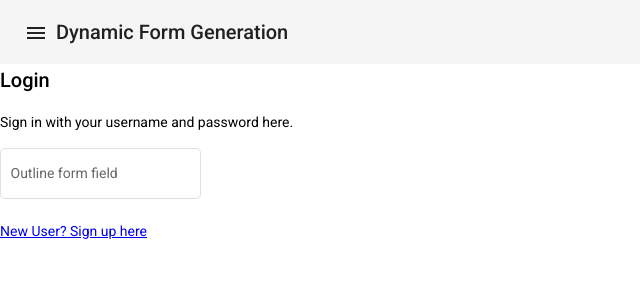
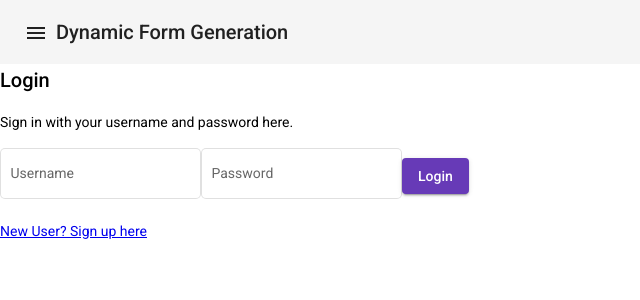
Before and after one commit to magz99/dynamic-form-generation, an Angular app: page /login in a window 1280 px wide. Shown: the top 300 px of the page, without its empty margins (0-640 px from the left). Built offline with nearby package versions, Linux system fonts and the light colour scheme.

Commit message:
Feature: Updates login, adds some styling

```diff
--- a/src/app/app.component.html
+++ b/src/app/app.component.html
@@ -9,7 +9,7 @@
     </button>
     <span>Dynamic Form Generation</span>
   </mat-toolbar>
-  <div class="main-content p-6">
+  <div class="main-content p-6 container">
     <router-outlet></router-outlet>
   </div>
 </main>
--- a/src/app/views/user-login/user-login.component.html
+++ b/src/app/views/user-login/user-login.component.html
@@ -1,9 +1,26 @@
 <h2>Login</h2>
 <p>Sign in with your username and password here.</p>
-<form>
+<form class="flex flex-col w-4/12">
   <mat-form-field appearance="outline">
-    <mat-label>Outline form field</mat-label>
-    <input matInput formControlName="username" placeholder="Placeholder" />
+    <mat-label>Username</mat-label>
+    <input
+      matInput
+      formControlName="username"
+      autocomplete="username"
+      type="text"
+      placeholder="Placeholder"
+    />
   </mat-form-field>
+  <mat-form-field appearance="outline">
+    <mat-label>Password</mat-label>
+    <input
+      matInput
+      formControlName="username"
+      type="password"
+      autocomplete="current-password"
+      placeholder="Placeholder"
+    />
+  </mat-form-field>
+  <button mat-raised-button color="primary">Login</button>
 </form>
-<a href="#" class="text-blue-600">New User? Sign up here</a>
+<a href="#" class="text-blue-600 block mt-4">New User? Sign up here</a>
--- a/src/app/views/user-login/user-login.module.ts
+++ b/src/app/views/user-login/user-login.module.ts
@@ -5,12 +5,14 @@ import { SharedModule } from 'src/app/shared/shared.module';
 
 import { MatFormFieldModule } from '@angular/material/form-field';
 import { MatInputModule } from '@angular/material/input';
+import { MatButtonModule } from '@angular/material/button';
 @NgModule({
   imports: [
     SharedModule,
     UserLoginRoutingModule,
     MatFormFieldModule,
     MatInputModule,
+    MatButtonModule,
   ],
   declarations: [UserLoginComponent],
 })
```
